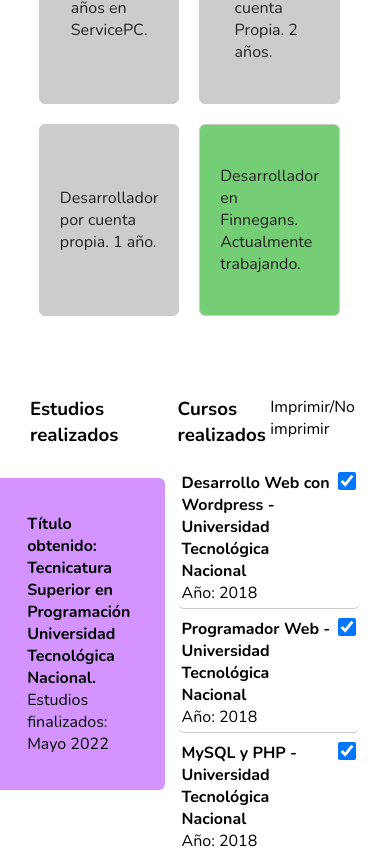
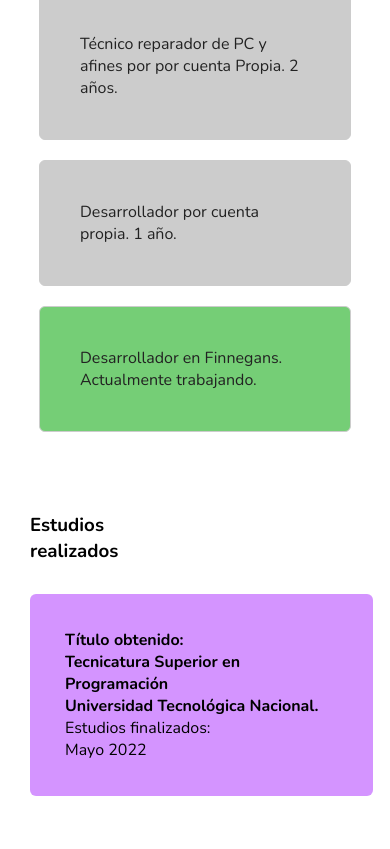
Before and after one commit to Ignamas/Curriculum, an Angular app: page /curriculum in a window 390 px wide. Shown: the part 2240-3089 px from the top of the page. Built offline with nearby package versions, Linux system fonts and the light colour scheme.

Commit message:
mejora responsividad pantalla curri

```diff
--- a/src/app/download-curri/download-curri.component.css
+++ b/src/app/download-curri/download-curri.component.css
@@ -190,26 +190,42 @@ p:first-letter {
   text-align: center;
 }
 
+@media (max-width: 505px) {
+  .print-container {
+    position: fixed;
+    top: 110px;
+  }
+}
 
+@media (max-width: 610px) {
+  .job {
+    width: 100%;
+    flex-direction: column;
 
+  }
+    .education{
+   display: flex;
+   flex-direction: column;
+   width: 100vw;
 
+  }
+.cert-tec{
+  display: block;
 
+  width: 88vw;
+}
+.cert{
+  width: 88vw;
+}
 
-
-
-
-
-
-
-
-
+}
 
 @media print {
   ::ng-deep .dark-theme {
     background-color: #fff !important    ;
   }
 
-.curri-container{
+  .curri-container {
     padding: 5px;
   }
 
@@ -247,7 +263,7 @@ p:first-letter {
     font-size: 11px;
   }
 
-  .contacto>p{
+  .contacto > p {
     font-size: 13px;
   }
 
@@ -272,20 +288,17 @@ p:first-letter {
     gap: 10px;
   }
 
+  /* --------------------------------------*/
 
-  /* --------------------------------------*/
-  .print-flex {
-  }
   .education {
     display: flex;
     justify-content: center;
     width: 100vw;
     margin-top: 50px;
   }
-.certif{
+  .certif {
     font-size: 12px;
   }
-
 
   .cert-tec {
     font-size: 13px;
@@ -308,7 +321,7 @@ p:first-letter {
     width: 100vw;
 
   } */
-  .me > p{
+  .me > p {
     font-size: 11px;
   }
   .texto {
@@ -326,11 +339,10 @@ p:first-letter {
     font-size: 12px;
   }
 
-
   .cert-cursos {
     color: #000;
   }
-  .div-contacto{
+  .div-contacto {
     display: flex;
     width: 100%;
     font-size: 14px;
```
Lines whose indentation alone changed are shown as unchanged.
